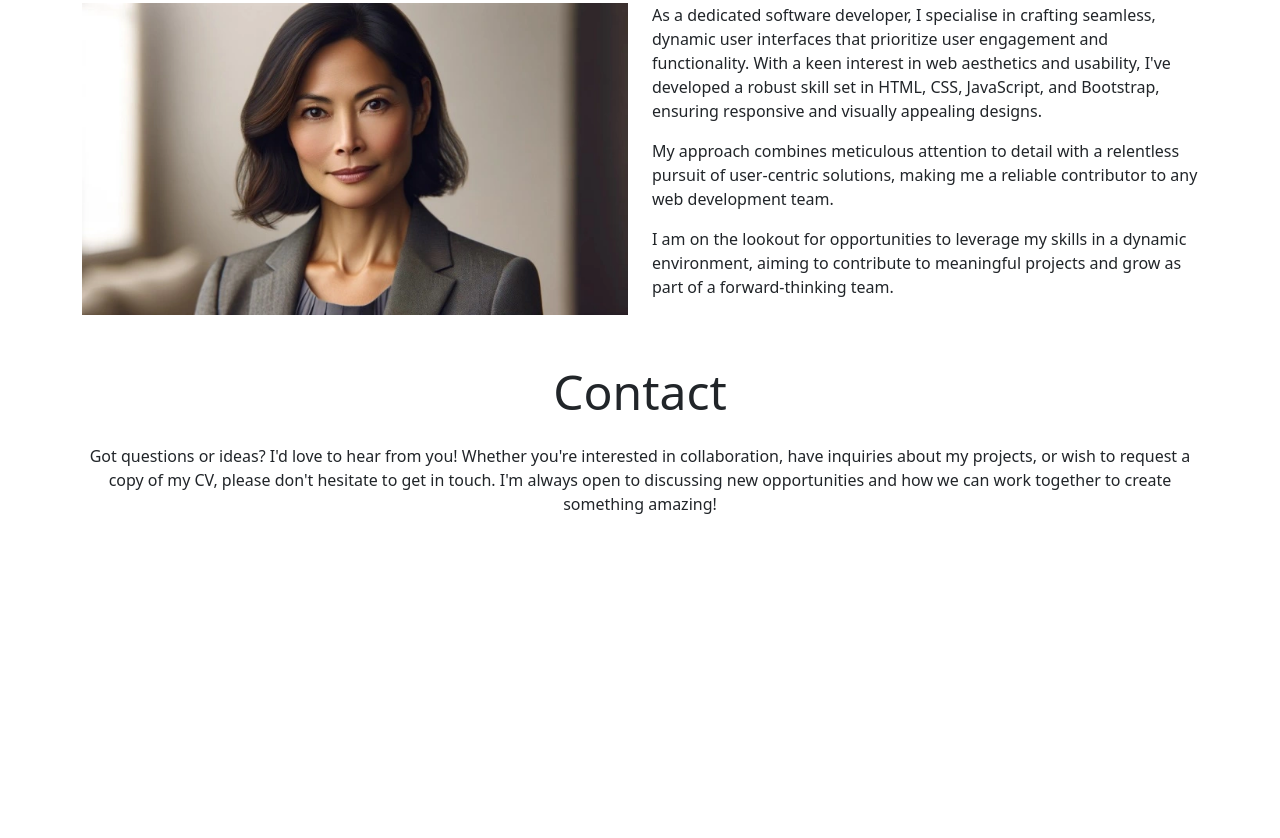
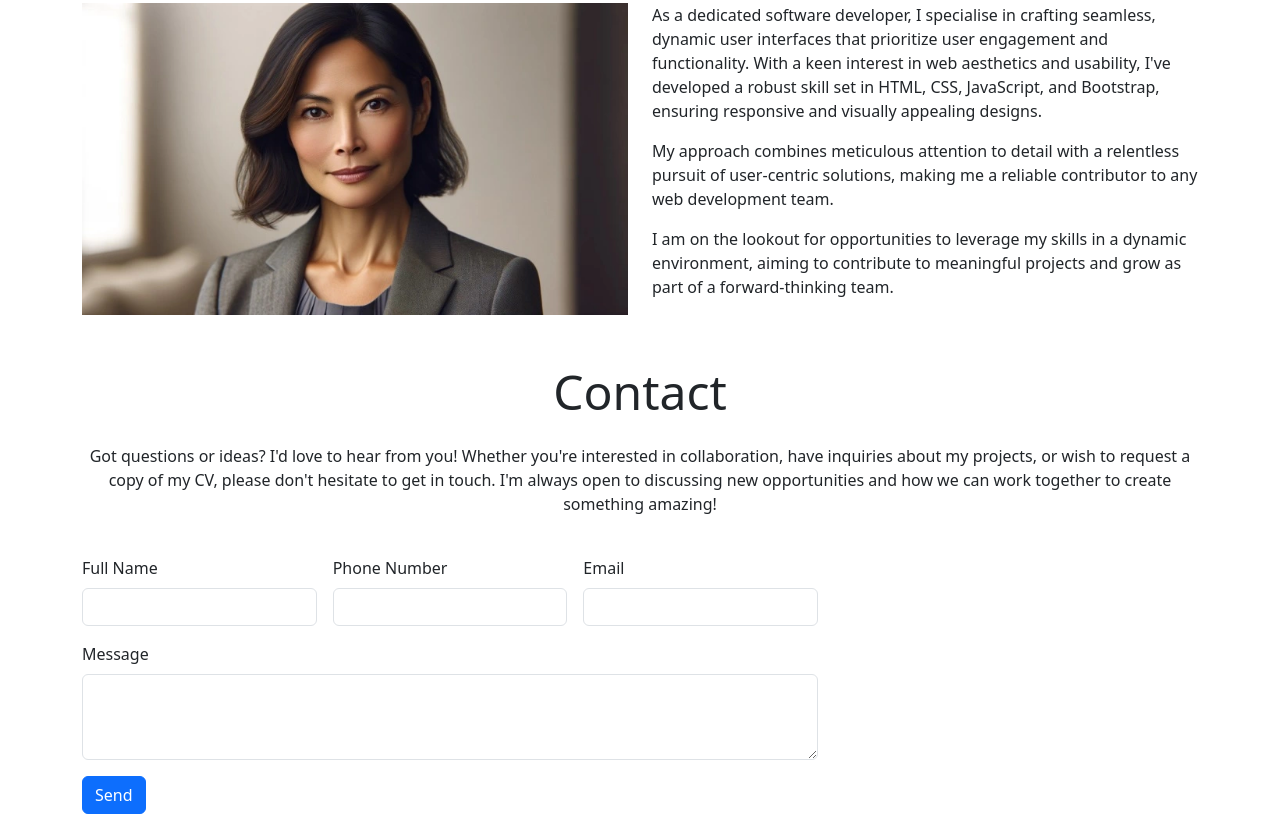
Before and after one commit to tstyer/Portfolio---Mei-W., a plain HTML site: page index.html in a window 1280 px wide. Shown: the part 544-1382 px from the top of the page. Before the commit the page ends 1100 px from the top, so only its background shows below. Drawn offline with nearby package versions, Linux system fonts and the light colour scheme.

Commit message:
Add form section to index.html

```diff
--- a/index.html
+++ b/index.html
@@ -106,10 +106,36 @@
 
 <!--Contact Section-->
 <footer id="contact" class="container">
-  <div class="row">
+  <div class="row justify-content-centre">
     <div class="col-12 text-center my-4">
       <h2 class="display-5">Contact</h2>
       <p class="mt-4">Got questions or ideas? I'd love to hear from you! Whether you're interested in collaboration, have inquiries about my projects, or wish to request a copy of my CV, please don't hesitate to get in touch. I'm always open to discussing new opportunities and how we can work together to create something amazing!</p>
+    </div>
+    <!--Add your form here-->
+    <div col-12 class="col-md-10 col-lg-8 mb-4">
+
+      <form class="row g-3">
+        <div class="col-lg-4">
+          <label for="full-name" class="form-label">Full Name</label>
+          <input type="text" class="form-control" id="full-name">
+        </div>
+        <div class="col-lg-4">
+          <label for="phonenumber" class="form-label">Phone Number</label>
+          <input type="text" class="form-control" id="phonenumber">
+        </div>
+        <div class="col-lg-4">
+          <label for="email" class="form-label">Email</label>
+          <input type="text" class="form-control" id="email">
+        </div>
+        <div class="col-12">
+          <label for="message" class="form-label">Message</label>
+          <textarea class="form-control" id="message" rows="3"></textarea>
+        </div>
+        <div class="col-12">
+          <button type="submit" class="btn btn-primary">Send</button>
+        </div>
+      </form>
+
     </div>
   </div>
 </footer>
```
